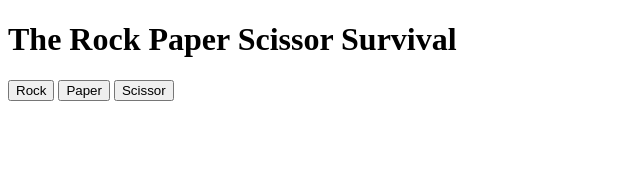
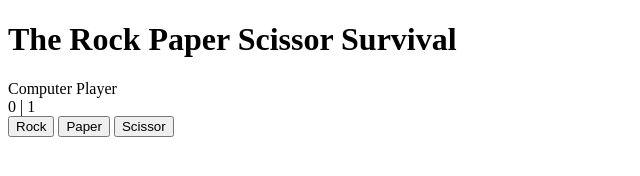
Before and after one commit to mulfranck/rock-paper-scissors-game, a plain HTML site: page index.html in a window 1280 px wide. Both pictures are taken after a click on the button "Rock". Shown: the whole page, without its empty margins (0-640 px from the left). Drawn offline with Linux system fonts and the light colour scheme.

Commit message:
Update the DOM with the respective scores.
The dom element for the score is created in the index.html file
Two variables for refer to the dome element are created at the top and used

But, a problem is that after the gameOver() the winner is declared to the console but if a btn is click it runs yet again.

```diff
--- a/game-script.js
+++ b/game-script.js
@@ -6,6 +6,8 @@ let tie = 0;
 
 let playerSelection = ""
 let btns = document.querySelectorAll('.btn');
+let playerScoreHolder = document.querySelector('#player-score');
+let computerScoreHolder = document.querySelector('#computer-score');
 
 function computerPlay(){
   let picked = Math.floor((Math.random()*3));
@@ -48,6 +50,11 @@ const endGame = () => {
   }
 }
 
+function updateScore() {
+  console.log(playerScore)
+  computerScoreHolder.textContent = computerScore;
+  playerScoreHolder.textContent = playerScore;
+}
 const gameOver = () => {
   console.log(`
   computer ${computerScore} vs you ${playerScore}
@@ -63,6 +70,7 @@ btns.forEach(btn => {
 
 
     playARound((playerSelection).toLowerCase(), computerSelection)
+    updateScore();
     endGame();
   })
 })
--- a/index.html
+++ b/index.html
@@ -10,7 +10,16 @@
   <div class="container">
     <h1>The Rock Paper Scissor Survival</h1>
 
-    <div class="results"></div>
+    <div class="results">
+      <div class="scores-owner">
+        <span id="computer">Computer</span>
+        <span id="player">Player</span>
+      </div>
+      <div id="scores">
+        <span id="computer-score">0</span> |
+        <span id="player-score">0</span>
+      </div>
+    </div>
 
     <div class="playGround">
       <button class="btn" id="rock">Rock</button>
@@ -18,7 +27,6 @@
       <button class="btn" id="scissor">Scissor</button>
     </div>
 
-
   </div>
   <script src="game-script.js"></script>
 </body>
```
